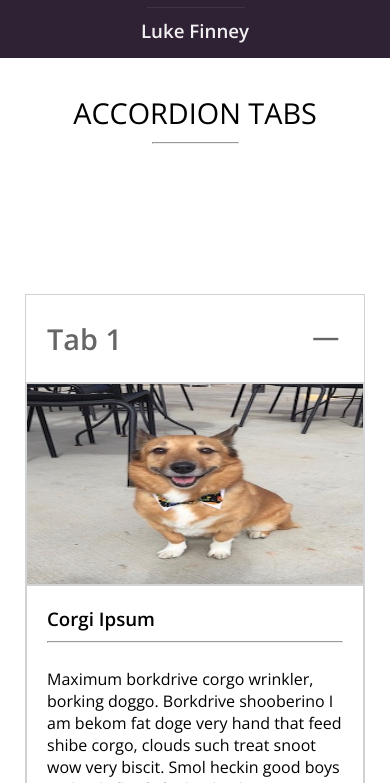
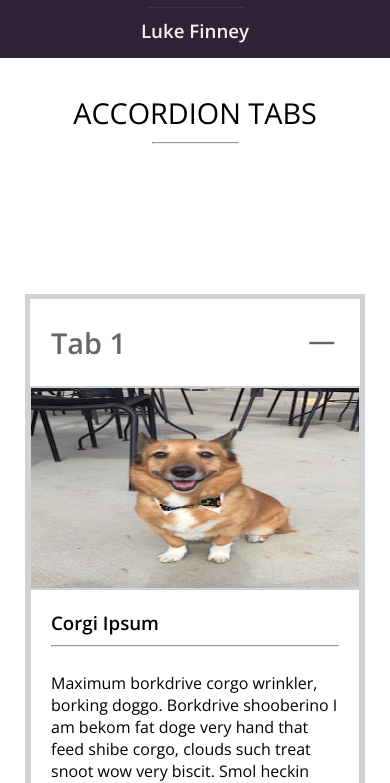
Before and after one commit to lfinney/pattrn-picker, a plain HTML site: page index.html in a window 390 px wide. Shown: the part 61-844 px from the top of the page. Drawn offline with nearby package versions, Linux system fonts and the light colour scheme; a script that the page names is missing.

Commit message:
edit border

```diff
--- a/styles/styles.css
+++ b/styles/styles.css
@@ -182,7 +182,7 @@ button:hover {
 
   #accordion {
     margin-top: 150px;
-    border: solid 1px #d1d2d3; }
+    border: solid 5px #d1d2d3; }
 
   .active-tab {
     border-top-width: 5px; }
```
Also changed, not shown: index.html (+1 -2 lines).
